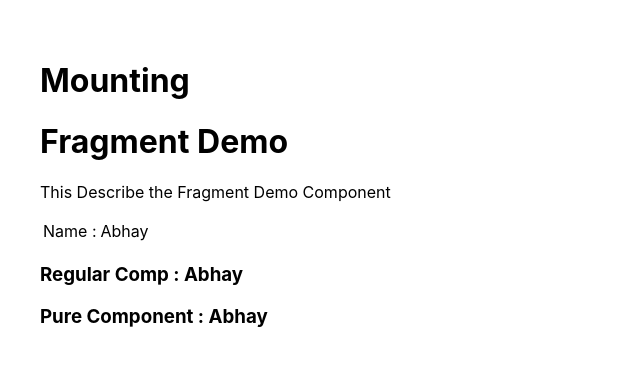
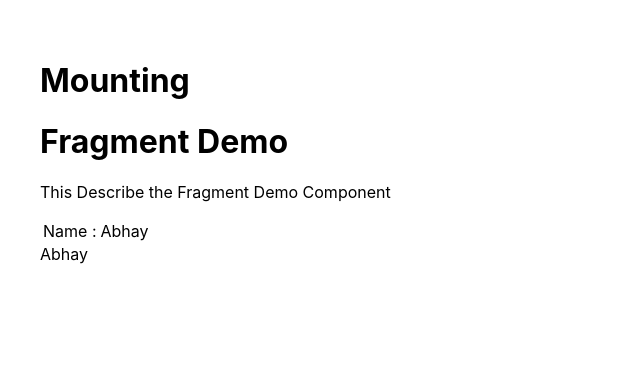
Before and after one commit to Unit-Git/ReactJS-beginner-Codevolution, a React (Create React App) app: page / in a window 1280 px wide. Shown: the top 366 px of the page, without its empty margins (0-640 px from the left). Built offline with nearby package versions, Linux system fonts and the light colour scheme.

Commit message:
what is memo

```diff
--- /dev/null
+++ b/src/components/MemoComp.jsx
@@ -0,0 +1,8 @@
+import React, { memo } from 'react';
+
+function MemoComp(props) {
+	console.log('render Memo Comp');
+	return <div>{props.name}</div>;
+}
+
+export default memo(MemoComp);
--- a/src/components/ParentComponent.jsx
+++ b/src/components/ParentComponent.jsx
@@ -1,6 +1,7 @@
 import React, { Component, Fragment } from 'react';
-import RegComp from './RegComp';
-import PureComp from './PureComp';
+// import RegComp from './RegComp';
+// import PureComp from './PureComp';
+import MemoComp from './MemoComp';
 // import ChildComponent from './ChildComponent';
 
 class ParentComponent extends Component {
@@ -31,8 +32,9 @@ class ParentComponent extends Component {
 		return (
 			<Fragment>
 				{/* <ChildComponent greetHandler={this.greetParent} /> */}
-				<RegComp name={this.state.name} />
-				<PureComp name={this.state.name} />
+				<MemoComp name={this.state.name} />
+				{/* <RegComp name={this.state.name} />
+				<PureComp name={this.state.name} /> */}
 			</Fragment>
 		);
 	}
```
Also changed, not shown: src/App.js (+0 -48 lines).
